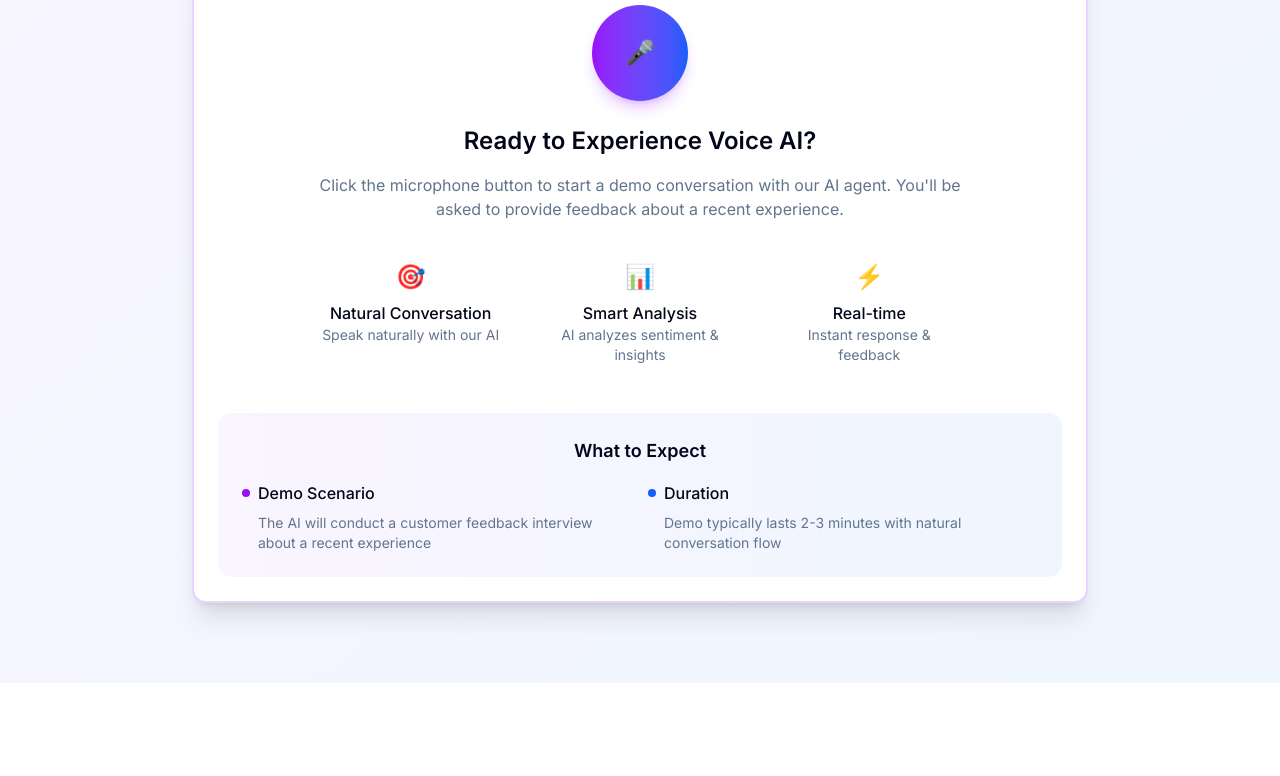
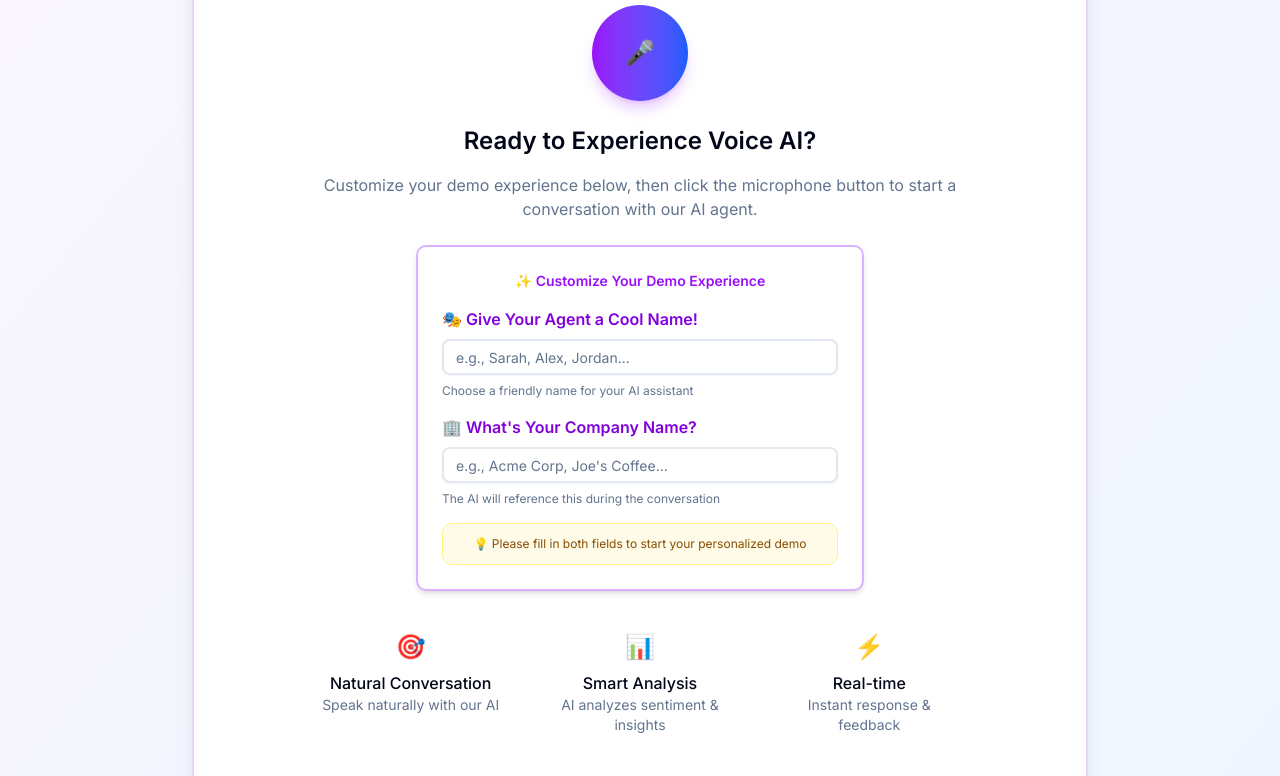
Before and after one commit to hasanalituran/ultravox-agent-nextjs, a Next.js app: page / in a window 1280 px wide. Shown: the part 4500-5276 px from the top of the page. Built offline with nearby package versions, Linux system fonts and the light colour scheme.

Commit message:
Enhance VoiceDemo component with input validation and customization options for agent and company names; update createCall function to accept parameters and modify UltravoxService to merge template context with defaults.

```diff
--- a/src/app/globals.css
+++ b/src/app/globals.css
@@ -120,3 +120,21 @@
     @apply bg-background text-foreground;
   }
 }
+
+@layer utilities {
+  @keyframes shake {
+    0%, 100% {
+      transform: translateX(0);
+    }
+    10%, 30%, 50%, 70%, 90% {
+      transform: translateX(-4px);
+    }
+    20%, 40%, 60%, 80% {
+      transform: translateX(4px);
+    }
+  }
+
+  .animate-shake {
+    animation: shake 0.5s ease-in-out;
+  }
+}
--- a/src/components/VoiceDemo.tsx
+++ b/src/components/VoiceDemo.tsx
@@ -4,10 +4,15 @@ import { useState } from 'react'
 import { Button } from '@/components/ui/button'
 import { Card, CardContent, CardHeader, CardTitle } from '@/components/ui/card'
 import { Badge } from '@/components/ui/badge'
+import { Input } from '@/components/ui/input'
 import { useUltravoxCall } from '@/hooks/useUltravoxCall'
 
 export default function VoiceDemo() {
   const [isCallStarting, setIsCallStarting] = useState(false)
+  const [agentName, setAgentName] = useState('')
+  const [companyName, setCompanyName] = useState('')
+  const [showValidationError, setShowValidationError] = useState(false)
+
   const {
     callStatus,
     error,
@@ -18,9 +23,18 @@ export default function VoiceDemo() {
   const isDevelopment = process.env.NODE_ENV === 'development'
 
   const handleStartDemo = async () => {
+    // Validate inputs before starting call
+    if (!agentName.trim() || !companyName.trim()) {
+      setShowValidationError(true)
+      return
+    }
+
+    // Clear validation error if fields are filled
+    setShowValidationError(false)
+
     try {
       setIsCallStarting(true)
-      await createCall()
+      await createCall(agentName, companyName)
     } catch (error) {
       console.error('Failed to start demo:', error)
       alert('Failed to start demo. Please check your connection and try again.')
@@ -152,9 +166,93 @@ export default function VoiceDemo() {
                     <div className="text-center space-y-4">
                       <h3 className="text-2xl font-semibold">Ready to Experience Voice AI?</h3>
                       <p className="text-muted-foreground">
-                        Click the microphone button to start a demo conversation with our AI agent.
-                        You&apos;ll be asked to provide feedback about a recent experience.
+                        Customize your demo experience below, then click the microphone button to start a conversation with our AI agent.
                       </p>
+
+                      {/* Customization Inputs */}
+                      <div className="max-w-md mx-auto space-y-4 mt-6 bg-white/50 dark:bg-gray-800/50 p-6 rounded-lg border-2 border-purple-300 dark:border-purple-700 shadow-md">
+                        <div className="text-center mb-4">
+                          <p className="text-sm font-semibold text-purple-600 dark:text-purple-400">
+                            ✨ Customize Your Demo Experience
+                          </p>
+                        </div>
+
+                        <div className="space-y-2">
+                          <label htmlFor="agentName" className="block text-base font-semibold text-left text-purple-700 dark:text-purple-300">
+                            🎭 Give Your Agent a Cool Name!
+                          </label>
+                          <Input
+                            id="agentName"
+                            type="text"
+                            value={agentName}
+                            onChange={(e) => {
+                              setAgentName(e.target.value)
+                              if (showValidationError && e.target.value.trim() && companyName.trim()) {
+                                setShowValidationError(false)
+                              }
+                            }}
+                            placeholder="e.g., Sarah, Alex, Jordan..."
+                            className="w-full border-2 focus:border-purple-400 transition-colors"
+                            required
+                          />
+                          <p className="text-xs text-muted-foreground text-left">
+                            Choose a friendly name for your AI assistant
+                          </p>
+                        </div>
+
+                        <div className="space-y-2">
+                          <label htmlFor="companyName" className="block text-base font-semibold text-left text-purple-700 dark:text-purple-300">
+                            🏢 What&apos;s Your Company Name?
+                          </label>
+                          <Input
+                            id="companyName"
+                            type="text"
+                            value={companyName}
+                            onChange={(e) => {
+                              setCompanyName(e.target.value)
+                              if (showValidationError && agentName.trim() && e.target.value.trim()) {
+                                setShowValidationError(false)
+                              }
+                            }}
+                            placeholder="e.g., Acme Corp, Joe's Coffee..."
+                            className="w-full border-2 focus:border-purple-400 transition-colors"
+                            required
+                          />
+                          <p className="text-xs text-muted-foreground text-left">
+                            The AI will reference this during the conversation
+                          </p>
+                        </div>
+
+                        {(!agentName.trim() || !companyName.trim()) && (
+                          <div className="bg-yellow-50 dark:bg-yellow-900/20 border border-yellow-200 dark:border-yellow-700 rounded-lg p-3 mt-4">
+                            <p className="text-xs text-yellow-800 dark:text-yellow-200 text-center">
+                              💡 Please fill in both fields to start your personalized demo
+                            </p>
+                          </div>
+                        )}
+                      </div>
+
+                      {/* Validation Error Warning */}
+                      {showValidationError && (
+                        <div className="max-w-md mx-auto mt-4 bg-red-50 dark:bg-red-900/30 border-2 border-red-400 dark:border-red-600 rounded-lg p-4 animate-shake">
+                          <div className="text-center">
+                            <h4 className="text-sm font-bold text-red-800 dark:text-red-200 mb-1 flex items-center justify-center gap-2">
+                              Required Fields Missing
+                              <span className="text-xl">⚠️</span>
+                            </h4>
+                            <p className="text-sm text-red-700 dark:text-red-300">
+                              Please fill in both the agent name and company name to start your personalized demo experience!
+                            </p>
+                            <button
+                              onClick={() => setShowValidationError(false)}
+                              className="mt-2 text-xs text-red-600 dark:text-red-400 hover:text-red-800 dark:hover:text-red-200 underline font-medium"
+                            >
+                              Dismiss
+                            </button>
+                          </div>
+                        </div>
+                      )}
+
                       <div className="grid sm:grid-cols-3 gap-4 mt-6">
                         <div className="text-center p-4 rounded-lg bg-white/50 dark:bg-gray-800/50">
                           <div className="text-2xl mb-2">🎯</div>
--- a/src/hooks/useUltravoxCall.ts
+++ b/src/hooks/useUltravoxCall.ts
@@ -11,7 +11,7 @@ export type CallStatus = 'idle' | 'creating' | 'connecting' | 'connected' | 'end
 interface UseUltravoxCallReturn {
   callStatus: CallStatus;
   error: string | null;
-  createCall: () => void;
+  createCall: (agentName: string, companyName: string) => void;
   endCall: () => Promise<void>;
 }
 
@@ -63,8 +63,14 @@ export function useUltravoxCall(): UseUltravoxCallReturn {
     }
   }, []);
 
-  const { mutate: createCall } = useMutation<JoinUrlResponse, Error>({
-    mutationFn: () => ultravoxService.createCall(),
+  const { mutate: createCallMutation } = useMutation<JoinUrlResponse, Error, { agentName: string; companyName: string }>({
+    mutationFn: ({ agentName, companyName }) => {
+      const templateContext = {
+        agentName,
+        companyName,
+      };
+      return ultravoxService.createCall(templateContext);
+    },
     onMutate: () => {
       setCallStatus('creating');
       setError(null);
@@ -82,6 +88,10 @@ export function useUltravoxCall(): UseUltravoxCallReturn {
       setCallStatus('error');
     },
   });
+
+  const createCall = useCallback((agentName: string, companyName: string) => {
+    createCallMutation({ agentName, companyName });
+  }, [createCallMutation]);
 
   const endCall = useCallback(async () => {
     try {
--- a/src/services/ultravoxService.ts
+++ b/src/services/ultravoxService.ts
@@ -88,12 +88,20 @@ export class UltravoxService {
       const { token } = await authToken.json();
       console.log('Authenticated with backend, received token:', token);
 
+      // Merge custom template context with required fields
+      const defaultTemplateContext = {
+        "agentName": "Mark",
+        "companyName": "Acme Corp",
+        "callId": "40", // created for demo purposes
+        "agentId": "17",
+        "authorization": `Bearer ${token}`
+      };
+
       const body = {
-        templateContext: templateContext || {
-          "agentName": "Tylinn",
-          "companyName": "Anytime Fitness Randwick",
-          "callId": "11",
-          "agentId": "17",
+        templateContext: {
+          ...defaultTemplateContext,
+          ...templateContext,
+          // Always ensure authorization is set from token
           "authorization": `Bearer ${token}`
         },
         medium: { "webRtc": {} }
```
